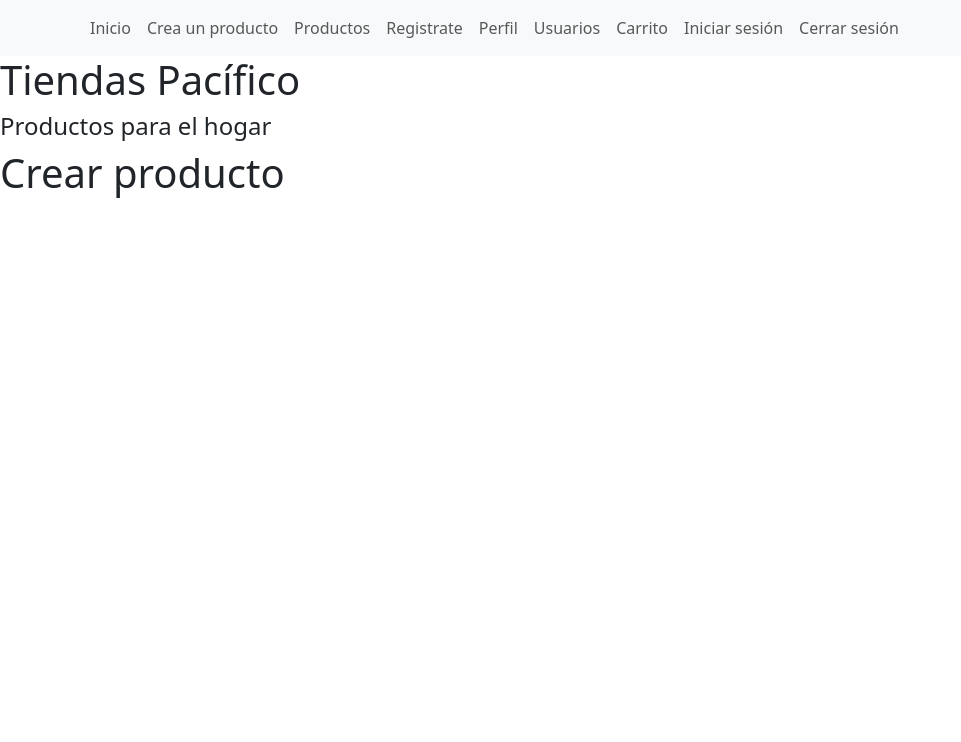
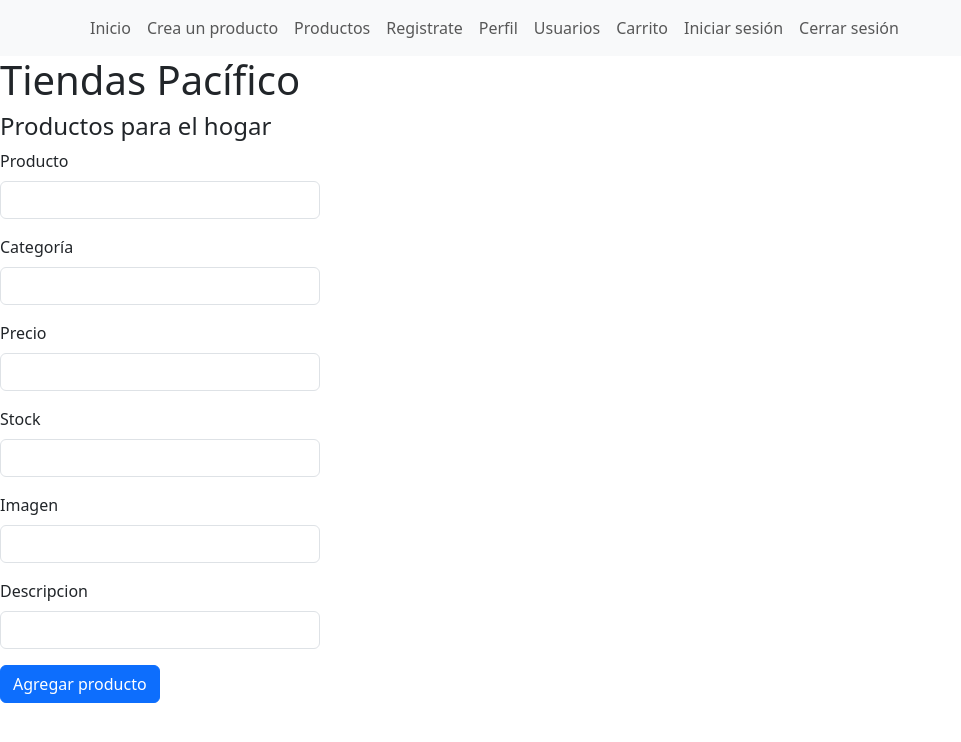
Before and after one commit to MauricioPerezCaram/pacifico-full-stack-react, a React (Vite) app: page /crearproducto in a window 1280 px wide. Shown: the top 742 px of the page, without its empty margins (0-961 px from the left). Built offline with nearby package versions, Linux system fonts and the light colour scheme.

Commit message:
maquetado crearproducto

```diff
--- a/src/components/CrearProducto.jsx
+++ b/src/components/CrearProducto.jsx
@@ -1,7 +1,38 @@
+import Button from "react-bootstrap/Button";
+import Form from "react-bootstrap/Form";
+
 function CrearProducto() {
   return (
     <div>
-      <h1>Crear producto</h1>
+      <Form>
+        <Form.Group className="mb-3 w-25" controlId="formBasicEmail">
+          <Form.Label>Producto</Form.Label>
+          <Form.Control type="text" />
+        </Form.Group>
+        <Form.Group className="mb-3 w-25" controlId="formBasicEmail">
+          <Form.Label>Categoría</Form.Label>
+          <Form.Control type="text" />
+        </Form.Group>
+        <Form.Group className="mb-3 w-25" controlId="formBasicEmail">
+          <Form.Label>Precio</Form.Label>
+          <Form.Control type="number" />
+        </Form.Group>
+        <Form.Group className="mb-3 w-25" controlId="formBasicEmail">
+          <Form.Label>Stock</Form.Label>
+          <Form.Control type="number" />
+        </Form.Group>
+        <Form.Group className="mb-3 w-25" controlId="formBasicEmail">
+          <Form.Label>Imagen</Form.Label>
+          <Form.Control type="text" />
+        </Form.Group>
+        <Form.Group className="mb-3 w-25" controlId="formBasicEmail">
+          <Form.Label>Descripcion</Form.Label>
+          <Form.Control type="text" />
+        </Form.Group>
+        <Button variant="primary" type="submit">
+          Agregar producto
+        </Button>
+      </Form>
     </div>
   );
 }
```
